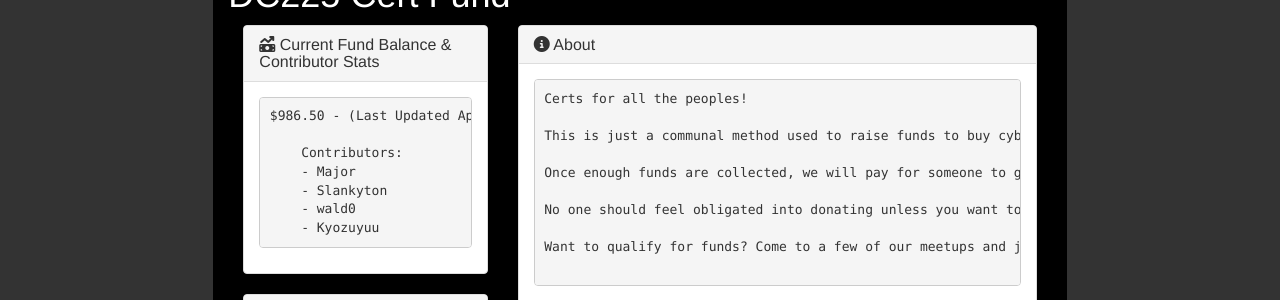
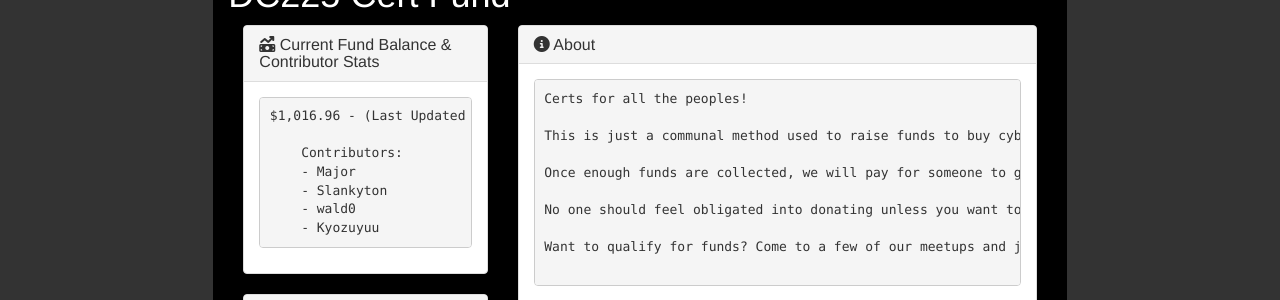
Before and after one commit to dc225/dc225.github.io, a Jekyll site: the page certfund.html, which Jekyll copies as it is, in a window 1280 px wide. Shown: the part 294-594 px from the top of the page. Built offline with Jekyll 4.4.1, drawn with Linux system fonts in a browser that asks for light colours; nearby versions of some CDN libraries.

Commit message:
Update certfund.html

```diff
--- a/certfund.html
+++ b/certfund.html
@@ -111,7 +111,7 @@
     <div class="panel-heading">
       <h3 class="panel-title"><b class="fa-solid fa-money-bill-trend-up"></b> Current Fund Balance & Contributor Stats</h3>
     </div>
-    <div class="panel-body"><pre>$986.50 - (Last Updated April 02 2026)<br>
+    <div class="panel-body"><pre>$1,016.96 - (Last Updated April 22 2026)<br>
     Contributors:
     - Major
     - Slankyton
```
